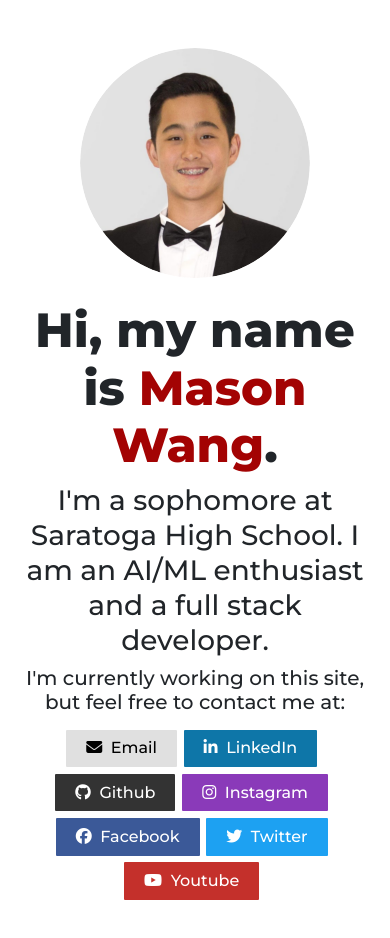
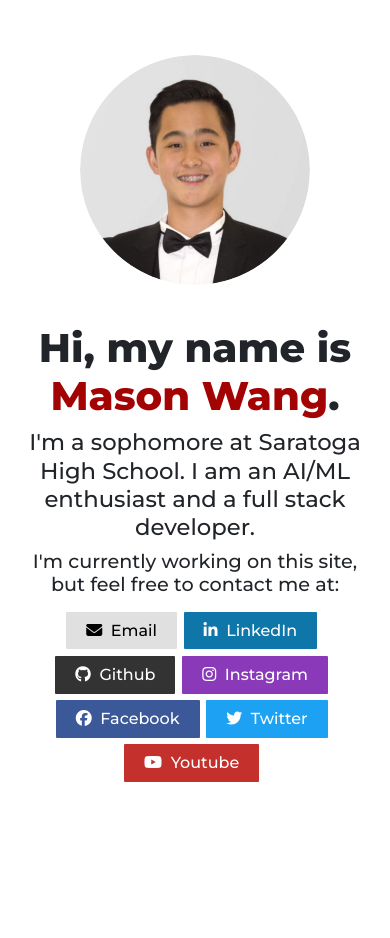
Before and after one commit to masonwang025/masonwang.me, a plain HTML site: page index.html in a window 390 px wide. After the commit the page ends 844 px from the top, so only its background shows below. Drawn offline with nearby package versions, Linux system fonts and the light colour scheme.

Commit message:
mobile changed

```diff
--- a/style.css
+++ b/style.css
@@ -61,11 +61,15 @@ button:hover {
 
 @media only screen and (max-width: 768px) {
   h1 {
-    font-size: 3em;
+    font-size: 2.5em;
   }
 
-  h2 {
+  h3 {
     font-size: 1.42em;
+  }
+
+  h5 {
+    font-size: 1.2em;
   }
 }
 
```
